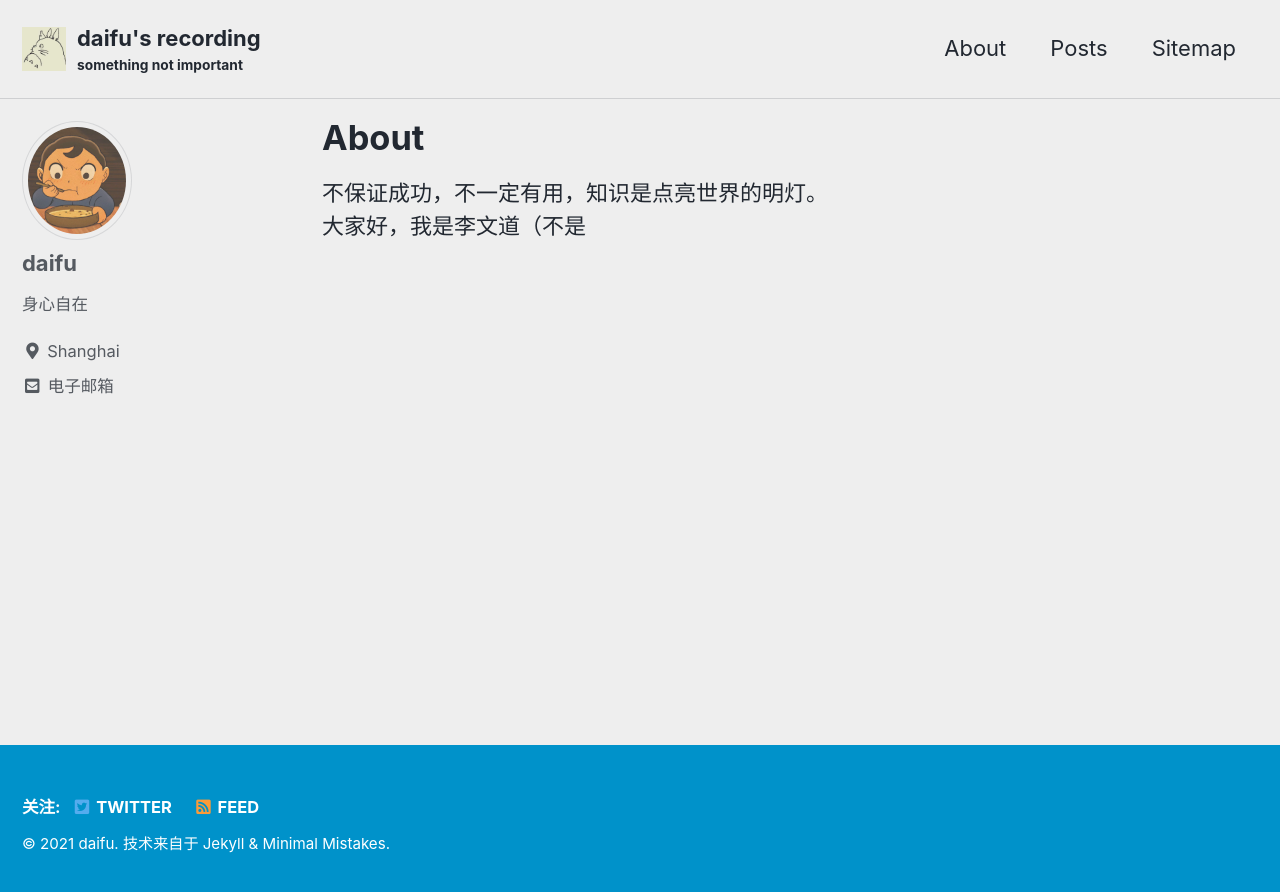
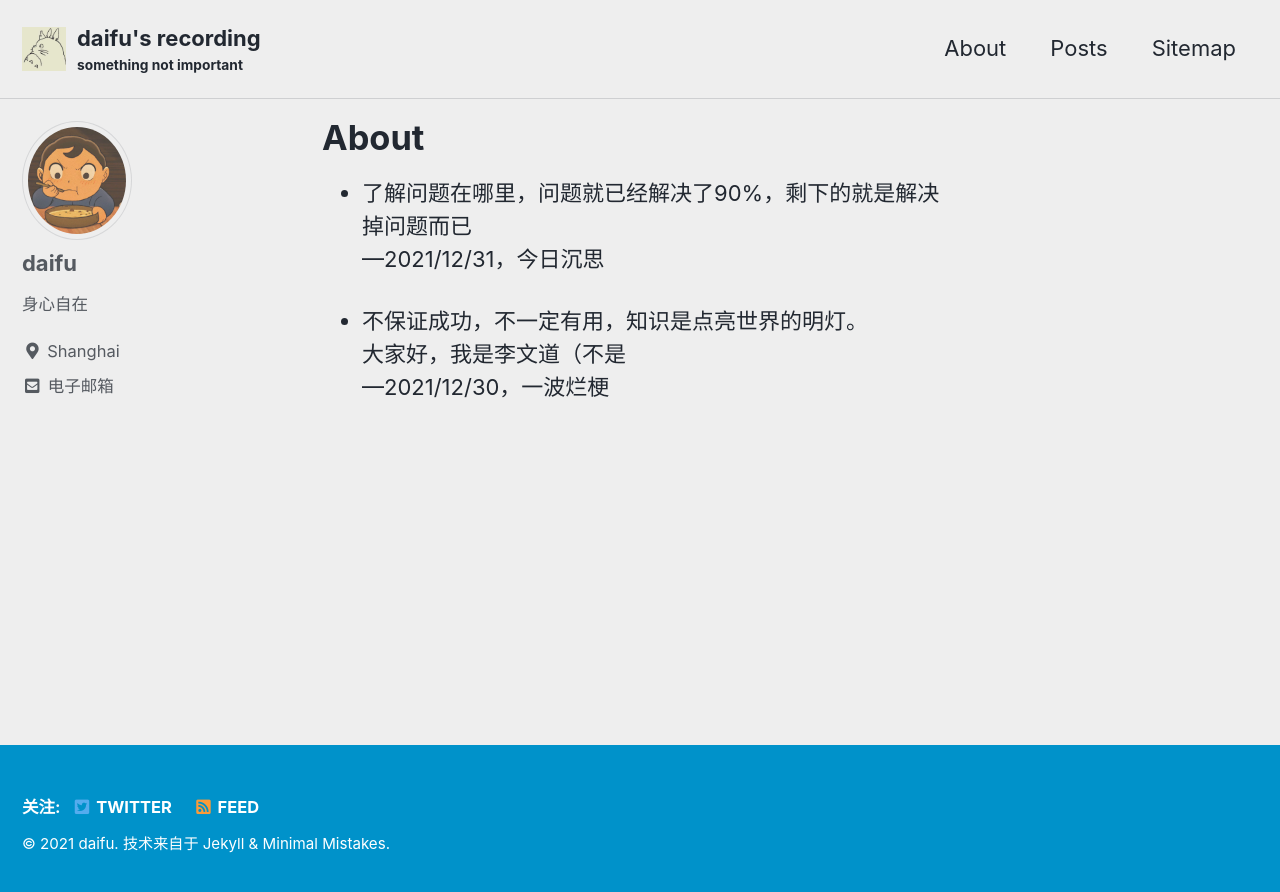
Before and after one commit to woshidaifu/woshidaifu.github.io, a Jekyll site: the page built from _pages/about.md, in a window 1280 px wide. Shown: the top 892 px of the page. Built offline with Jekyll 4.4.1, drawn with Linux system fonts in a browser that asks for light colours; cached includes are drawn as plain includes.

Commit message:
补充今日沉思

```diff
--- a/_pages/about.md
+++ b/_pages/about.md
@@ -5,5 +5,9 @@ permalink: /about/
 author_profile: true
 ---
 
-  不保证成功，不一定有用，知识是点亮世界的明灯。
-  大家好，我是李文道（不是
+* 了解问题在哪里，问题就已经解决了90%，剩下的就是解决掉问题而已
+---2021/12/31，今日沉思
+
+* 不保证成功，不一定有用，知识是点亮世界的明灯。
+大家好，我是李文道（不是
+---2021/12/30，一波烂梗
```
